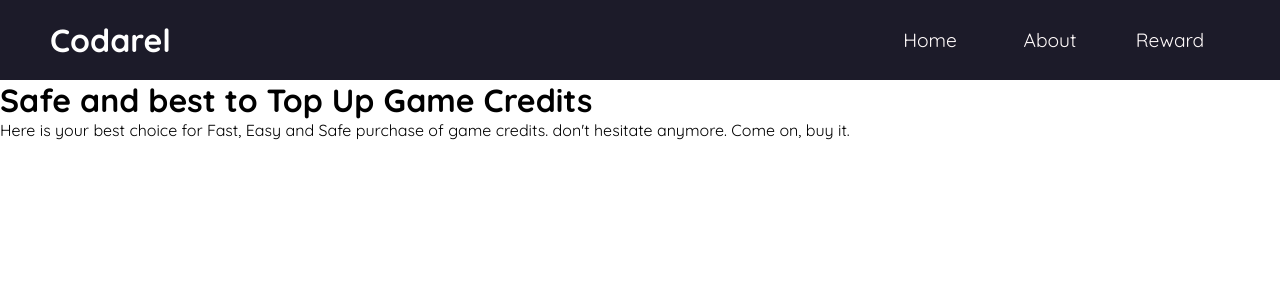
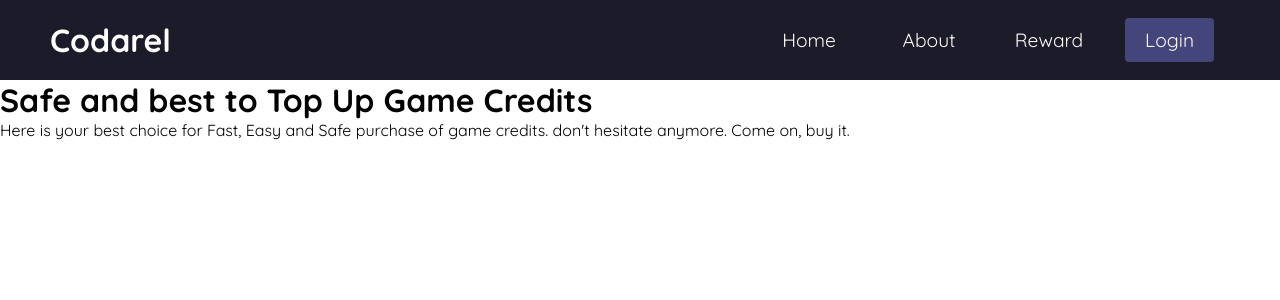
Before and after one commit to codarel/codarel.github.io, a PHP site: page / in a window 1280 px wide. Shown: the top 300 px of the page. Run offline with PHP 8.4, Linux system fonts and the light colour scheme.

Commit message:
IC: Add login button in navbar landding page

```diff
--- a/css/index.css
+++ b/css/index.css
@@ -54,6 +54,35 @@ a:link{
 
 .navbar.item{
   height: 80px;
+}
+
+.navbar_btn{
+  display: flex;
+  justify-content: center;
+  align-items: center;
+  padding: 0 1rem;
+  width: 100%;
+}
+
+.button{
+  display: flex;
+  justify-content: center;
+  align-items: center;
+  text-decoration: none;
+  padding: 10px 20px;
+  width: 100%;
+  height: 100%;
+  border: none;
+  outline: none;
+  border-radius: 4px;
+  background: #44457A;
+  color: white;
+  transition: all 0.3s ease;
+}
+
+.button:hover{
+  background: #868AFF;
+  transition: all 0.3s ease;
 }
 
 .navbar_link{
@@ -129,6 +158,19 @@ a:link{
     display: table;
   }
 
+  .navbar_btn{
+    padding-bottom: 2rem;
+  }
+
+  .button{
+    display: flex;
+    justify-content: center;
+    align-items: center;
+    margin: 0;
+    width: 180px;
+    height: 60px;
+  }
+
   #mobile-menu{
     position: absolute;
     top: 20%;
--- a/css/style.css
+++ b/css/style.css
@@ -108,7 +108,7 @@ h3 {
   text-align: right;
 }
 
-@media screen and (max-width: 620px) {
+@media screen and (max-width: 960px) {
   .navbar {
     display: -webkit-flex;
     display: -ms-flexbox;
--- a/index.html
+++ b/index.html
@@ -29,6 +29,9 @@
                 <li class="navbar_item">
                     <a href="#reward" class="navbar_link" id="reward-page">Reward</a>
                 </li>
+                <li class="navbar_btn">
+                    <a href="login.html" class="button" id="reward-page">Login</a>
+                </li>
             </ul>
         </div>
     </nav>
```
